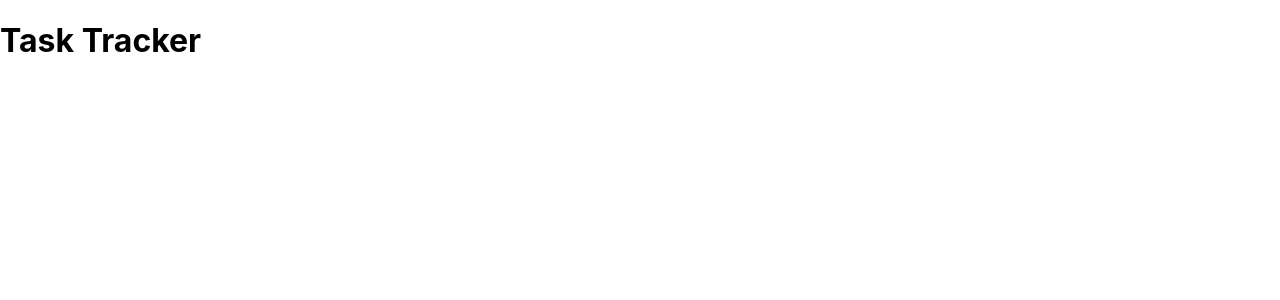
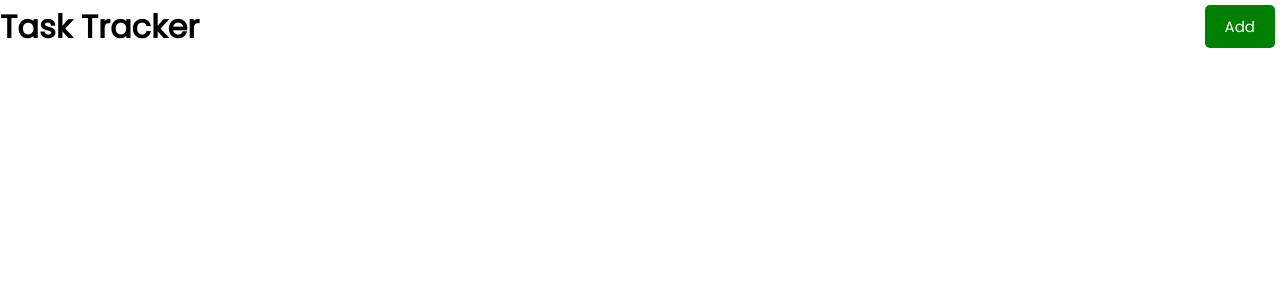
Before and after one commit to tenthin/reactjs, a React (Create React App) app: page / in a window 1280 px wide. Shown: the top 300 px of the page. Built offline with nearby package versions, Linux system fonts and the light colour scheme.

Commit message:
adding buttons

```diff
--- a/src/App.js
+++ b/src/App.js
@@ -1,12 +1,11 @@
 import Header from './components/Header'
 
 const App = () => {
-
   return (
-    <div className="Container">
+    <div className='Container'>
       <Header />
     </div>
-  );
+  )
 }
 
 export default App;
--- /dev/null
+++ b/src/components/Button.js
@@ -0,0 +1,23 @@
+import PropTypes from 'prop-types'
+
+const Button = ({color,text,onClick}) => {
+
+    return (
+    <button onClick={onClick}style={{backgroundColor: color }}
+    className='btn'>
+        {text}
+    </button>
+    )
+}
+
+Button.defaultProps = {
+    color: 'steelblue'
+}
+
+Button.propTypes = {
+    text: PropTypes.string,
+    color: PropTypes.string,
+    onClick: PropTypes.func,
+}
+
+export default Button
--- a/src/components/Header.js
+++ b/src/components/Header.js
@@ -1,10 +1,18 @@
 import PropTypes from 'prop-types'
+import Button from './Button'
 
 
-const Header = ({title}) => {
+const Header = ({ title }) => {
+const onClick = () => {
+    console.log('click')
+
+}
+
     return (
-        <header>
+        <header class='header'>
             <h1>{title}</h1>
+            <Button color='green' text='Add' onClick=
+            {onClick}/>
         </header>
     )
 }
@@ -13,8 +21,14 @@ Header.defaultProps = {
     title: 'Task Tracker',
 }
 
-Header.PropTypes = {
+Header.propTypes = {
     title: PropTypes.string.isRequired,
 }
 
+// CSS in JS
+// const headingStyle = {
+//     color: 'red',
+//     backgroudColor: 'black'
+// }
+
 export default Header
--- a/src/index.css
+++ b/src/index.css
@@ -1,13 +1,112 @@
-body {
+@import url('https://fonts.googleapis.com/css2?family=Poppins:wght@300;400&display=swap');
+
+* {
+  box-sizing: border-box;
   margin: 0;
-  font-family: -apple-system, BlinkMacSystemFont, 'Segoe UI', 'Roboto', 'Oxygen',
-    'Ubuntu', 'Cantarell', 'Fira Sans', 'Droid Sans', 'Helvetica Neue',
-    sans-serif;
-  -webkit-font-smoothing: antialiased;
-  -moz-osx-font-smoothing: grayscale;
+  padding: 0;
 }
 
-code {
-  font-family: source-code-pro, Menlo, Monaco, Consolas, 'Courier New',
-    monospace;
+body {
+  font-family: 'Poppins', sans-serif;
 }
+
+.container {
+  max-width: 500px;
+  margin: 30px auto;
+  overflow: auto;
+  min-height: 300px;
+  border: 1px solid steelblue;
+  padding: 30px;
+  border-radius: 5px;
+}
+
+.header {
+  display: flex;
+  justify-content: space-between;
+  align-items: center;
+  margin-bottom: 20px;
+}
+
+.btn {
+  display: inline-block;
+  background: #000;
+  color: #fff;
+  border: none;
+  padding: 10px 20px;
+  margin: 5px;
+  border-radius: 5px;
+  cursor: pointer;
+  text-decoration: none;
+  font-size: 15px;
+  font-family: inherit;
+}
+
+.btn:focus {
+  outline: none;
+}
+
+.btn:active {
+  transform: scale(0.98);
+}
+
+.btn-block {
+  display: block;
+  width: 100%;
+}
+
+.task {
+  background: #f4f4f4;
+  margin: 5px;
+  padding: 10px 20px;
+  cursor: pointer;
+}
+
+.task.reminder {
+  border-left: 5px solid green;
+}
+
+.task h3 {
+  display: flex;
+  align-items: center;
+  justify-content: space-between;
+}
+
+.add-form {
+  margin-bottom: 40px;
+}
+
+.form-control {
+  margin: 20px 0;
+}
+
+.form-control label {
+  display: block;
+}
+
+.form-control input {
+  width: 100%;
+  height: 40px;
+  margin: 5px;
+  padding: 3px 7px;
+  font-size: 17px;
+}
+
+.form-control-check {
+  display: flex;
+  align-items: center;
+  justify-content: space-between;
+}
+
+.form-control-check label {
+  flex: 1;
+}
+
+.form-control-check input {
+  flex: 2;
+  height: 20px;
+}
+
+footer {
+  margin-top: 30px;
+  text-align: center;
+}
```
